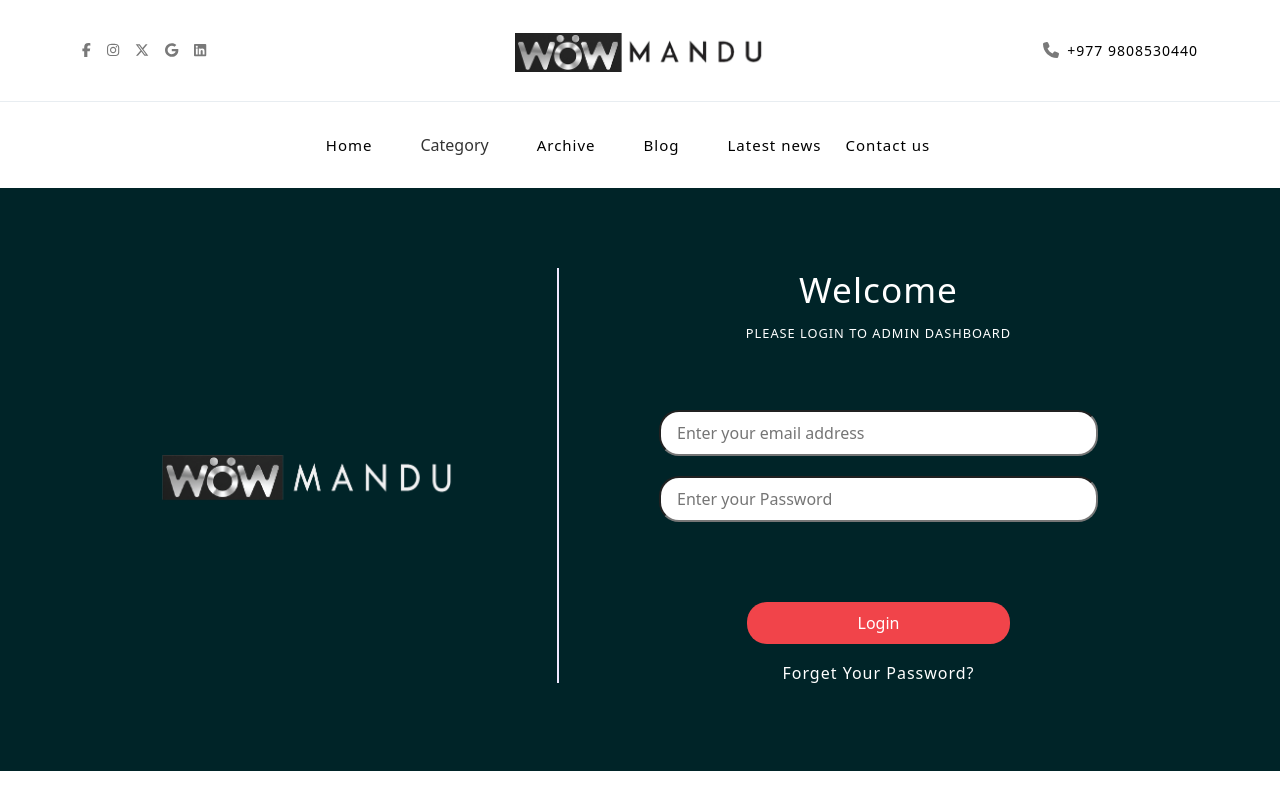
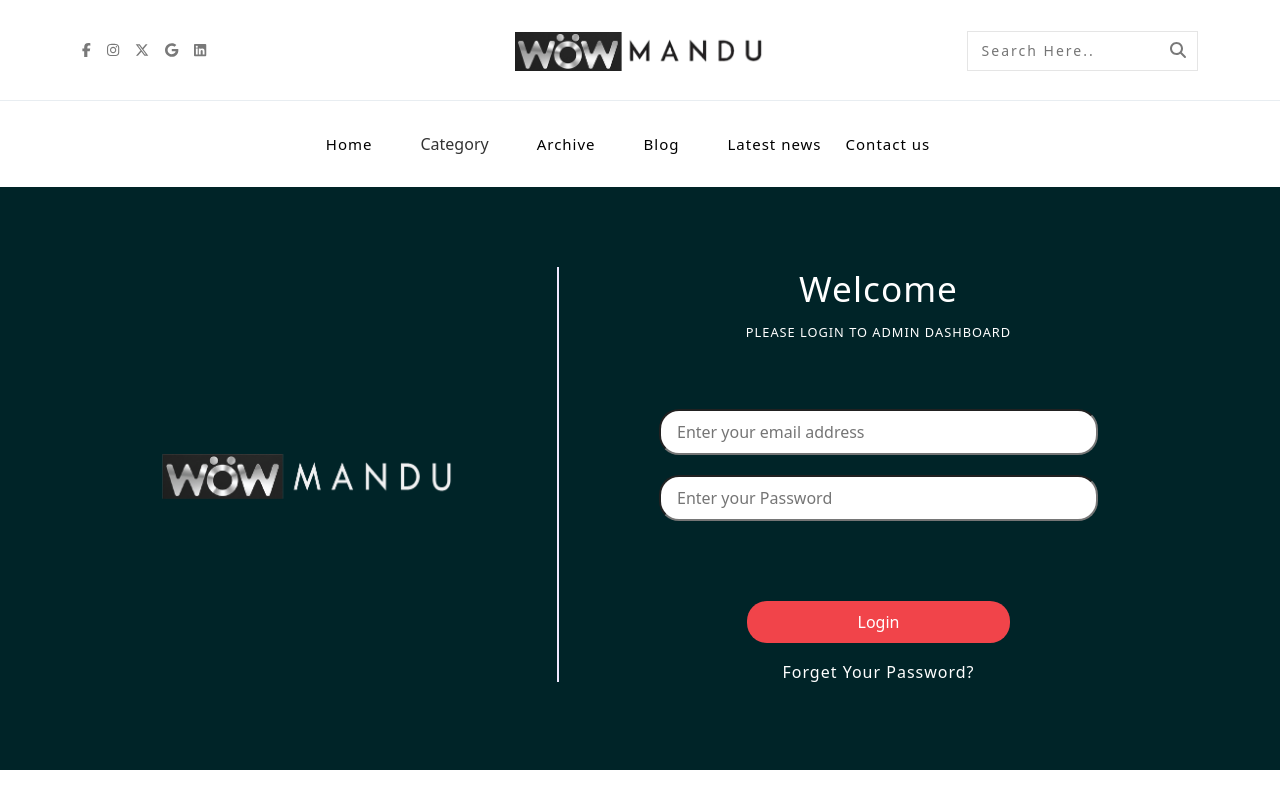
Before and after one commit to sangeng7/wowmandu, a React (Vite) app: page /login in a window 1280 px wide. Shown: the top 800 px of the page. Built offline with nearby package versions, Linux system fonts and the light colour scheme.

Commit message:
search bar added in header

```diff
--- a/src/All/All.jsx
+++ b/src/All/All.jsx
@@ -8,7 +8,7 @@ import Cards from '../Cards/Cards'
 import ScrollTop from '../ScrollTop/ScrollTop'
 import National from '../National/National'
 import Politics from '../Politics/Politics'
-import Contact from '../Contact/Contact'
+// import Contact from '../Contact/Contact'
 
 function All() {
   return (
@@ -22,7 +22,7 @@ function All() {
     <Banner/>
     <International/>
     <Sports/>
-    <Contact/>
+    {/* <Contact/> */}
     <Banner/>
     <ScrollTop/>
     </>
--- a/src/Contact/Contact.jsx
+++ b/src/Contact/Contact.jsx
@@ -1,30 +1,30 @@
-import React from 'react'
-import './contact.scss'
-import { FontAwesomeIcon } from '@fortawesome/react-fontawesome'
-import { faPaperPlane } from '@fortawesome/free-solid-svg-icons'
+// import React from 'react'
+// import './contact.scss'
+// import { FontAwesomeIcon } from '@fortawesome/react-fontawesome'
+// import { faPaperPlane } from '@fortawesome/free-solid-svg-icons'
 
 
-function Contact() {
-    return (
-        <>
-            <div className="contact">
-                <div className="container">
-                    <div className="contact-body d-flex align-items-center rounded-4">
-                        <form action="">
-                            <h3 className='mb-5 text-center'>Contact Us Here</h3>
-                            <label htmlFor="" className='d-block'>Fullname:</label>
-                            <input className='w-100' type="text" placeholder='Enter Your Fullname' />
-                            <label htmlFor="" className='d-block'>Email Address:</label>
-                            <input className='w-100' type="text" placeholder='Enter Your Email Address' />
-                            <label htmlFor="">Send Us Message</label>
-                            <textarea className='w-100' placeholder='Enter the message' name="" id="" cols="30" rows="10"></textarea>
-                            <button className='form-btn btn btn-primary w-100'>Submit <span><FontAwesomeIcon icon={faPaperPlane} /></span></button>
-                        </form>
-                    </div>
-                </div>
-            </div>
-        </>
-    )
-}
+// function Contact() {
+//     return (
+//         <>
+//             <div className="contact">
+//                 <div className="container">
+//                     <div className="contact-body d-flex align-items-center rounded-4">
+//                         <form action="">
+//                             <h3 className='mb-5 text-center'>Contact Us Here</h3>
+//                             <label htmlFor="" className='d-block'>Fullname:</label>
+//                             <input className='w-100' type="text" placeholder='Enter Your Fullname' />
+//                             <label htmlFor="" className='d-block'>Email Address:</label>
+//                             <input className='w-100' type="text" placeholder='Enter Your Email Address' />
+//                             <label htmlFor="">Send Us Message</label>
+//                             <textarea className='w-100' placeholder='Enter the message' name="" id="" cols="30" rows="10"></textarea>
+//                             <button className='form-btn btn btn-primary w-100'>Submit <span><FontAwesomeIcon icon={faPaperPlane} /></span></button>
+//                         </form>
+//                     </div>
+//                 </div>
+//             </div>
+//         </>
+//     )
+// }
 
-export default Contact
+// export default Contact
--- a/src/Contact/Contact.scss
+++ b/src/Contact/Contact.scss
@@ -1,49 +1,49 @@
-.contact{
-    background-color: #FBF1F2;
-    padding: 80px 0;
-    &-body{
-        width: 60%;
-        margin: auto;
-        background-color: #fff;
-        padding: 40px 60px;
-        box-shadow: 0 4px 8px 0 rgba(0, 0, 0, 0.2), 0 6px 20px 0 rgba(0, 0, 0, 0.19);
-        form{
-            label{
-                font-size: 14px;
-                margin-bottom: 4px;
-                color: grey;
-            }
-            input{
-                border: 1px solid #E5E5E5;
-                padding: 4px 14px;
-                width: 100%;
-                margin-bottom: 15px;
-                border-radius: 8px;
-                font-family: 'Belleza', sans-serif;
-                letter-spacing: 2px;
-                font-size: 14px;
-            }
-            textarea{
-                border: 1px solid #E5E5E5;
-                padding: 4px 14px;
-                width: 100%;
-                margin-bottom: 15px;
-                border-radius: 8px;
-                font-family: 'Belleza', sans-serif;
-                letter-spacing: 2px;
-                font-size: 14px;
-            }
-            button{
-                background-color: #ced4da;
-                border: none;
-                color: #000;
-                &:hover{
-                    color: #F5F5F9;
-                }
-                span{
-                    font-size: 14px;
-                }
-            }
-        }
-    }
-}
+// .contact{
+//     background-color: #FBF1F2;
+//     padding: 80px 0;
+//     &-body{
+//         width: 60%;
+//         margin: auto;
+//         background-color: #fff;
+//         padding: 40px 60px;
+//         box-shadow: 0 4px 8px 0 rgba(0, 0, 0, 0.2), 0 6px 20px 0 rgba(0, 0, 0, 0.19);
+//         form{
+//             label{
+//                 font-size: 14px;
+//                 margin-bottom: 4px;
+//                 color: grey;
+//             }
+//             input{
+//                 border: 1px solid #E5E5E5;
+//                 padding: 4px 14px;
+//                 width: 100%;
+//                 margin-bottom: 15px;
+//                 border-radius: 8px;
+//                 font-family: 'Belleza', sans-serif;
+//                 letter-spacing: 2px;
+//                 font-size: 14px;
+//             }
+//             textarea{
+//                 border: 1px solid #E5E5E5;
+//                 padding: 4px 14px;
+//                 width: 100%;
+//                 margin-bottom: 15px;
+//                 border-radius: 8px;
+//                 font-family: 'Belleza', sans-serif;
+//                 letter-spacing: 2px;
+//                 font-size: 14px;
+//             }
+//             button{
+//                 background-color: #ced4da;
+//                 border: none;
+//                 color: #000;
+//                 &:hover{
+//                     color: #F5F5F9;
+//                 }
+//                 span{
+//                     font-size: 14px;
+//                 }
+//             }
+//         }
+//     }
+// }
--- a/src/Header/Header.jsx
+++ b/src/Header/Header.jsx
@@ -2,7 +2,8 @@ import React from 'react'
 import './header.scss'
 import { FontAwesomeIcon } from '@fortawesome/react-fontawesome'
 import { faFacebookF, faGoogle, faInstagram, faLinkedin, faXTwitter } from '@fortawesome/free-brands-svg-icons'
-import { faPhone } from '@fortawesome/free-solid-svg-icons'
+import { faMagnifyingGlass, faPhone } from '@fortawesome/free-solid-svg-icons'
+import { faPaperPlane } from '@fortawesome/free-solid-svg-icons'
 import { Routes, Route, Link } from "react-router-dom";
 import All from '../All/All'
 import InternationalChild from '../InternationalChild/InternationalChild'
@@ -35,11 +36,8 @@ function Header() {
                                 </div>
                             </div>
                             <div className="col-lg-4 col-xs-4">
-                                <div className="call text-end">
-                                    <div className="call-icon me-2">
-                                        <FontAwesomeIcon className='icons' icon={faPhone} />
-                                    </div>
-                                    <p><a href="tel:+977 9808530440">+977 9808530440</a></p>
+                                <div className="search">
+                                   <input type="text" placeholder='Search Here..'/><span><FontAwesomeIcon icon={faMagnifyingGlass} /></span>
                                 </div>
                             </div>
                         </div>
--- a/src/Header/Header.scss
+++ b/src/Header/Header.scss
@@ -66,23 +66,27 @@
             margin: auto;
         }
 
-        .call {
-            &-icon {
-                display: inline-block;
-
-                .icons {
-                    color: #797979;
-                }
+        .search{
+            text-align: right;
+            position: relative;
+            input{
+                height: 40px;
+                border: 1px solid #E5E5E5;
+                padding: 4px 14px;
+                letter-spacing: 2px;
+                font-size: 14px;
+                width: 65%;
+                color: #000;
             }
-
-            p {
-                display: inline-block;
-
-                a {
-                    font-size: 14px;
-                }
+            span{
+                position: absolute;
+                right: 12px;
+                cursor: pointer;
+                color: #797979;
             }
         }
+
+
     }
 
     &-bottom {
```
